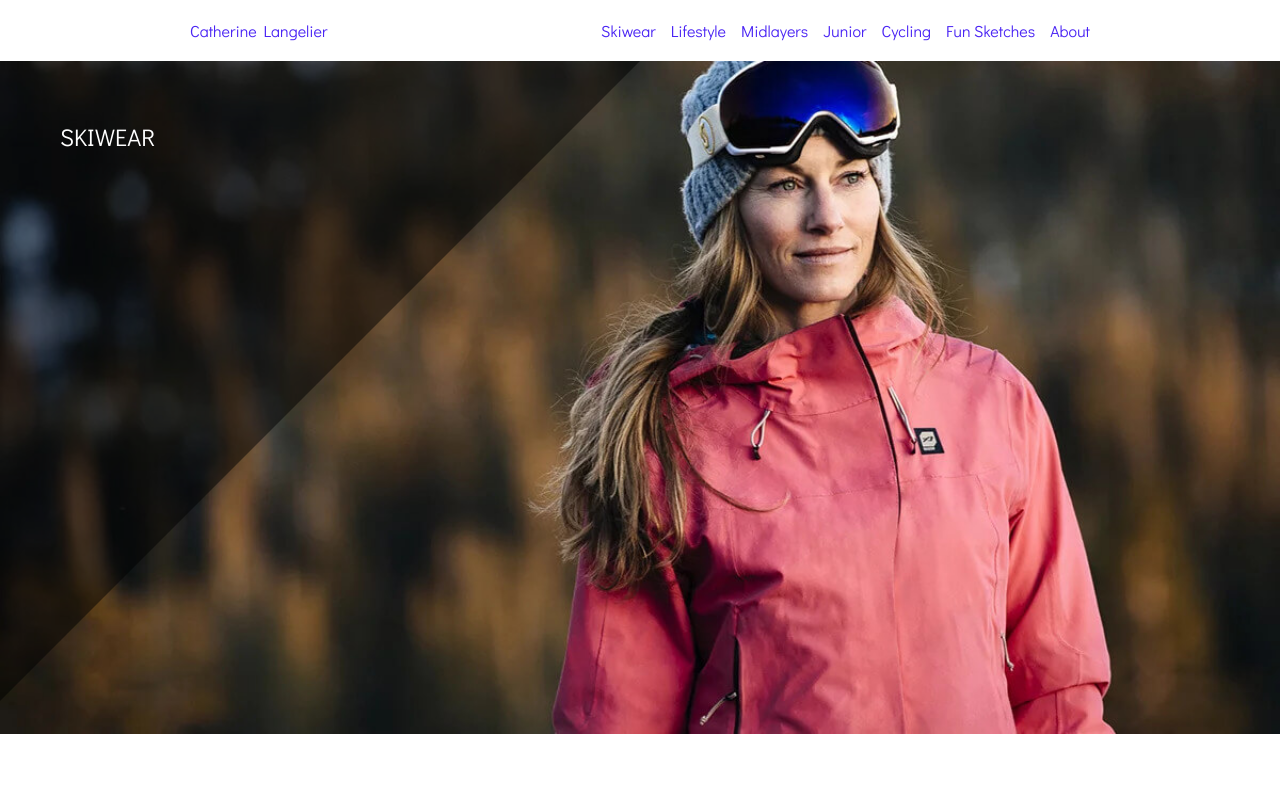
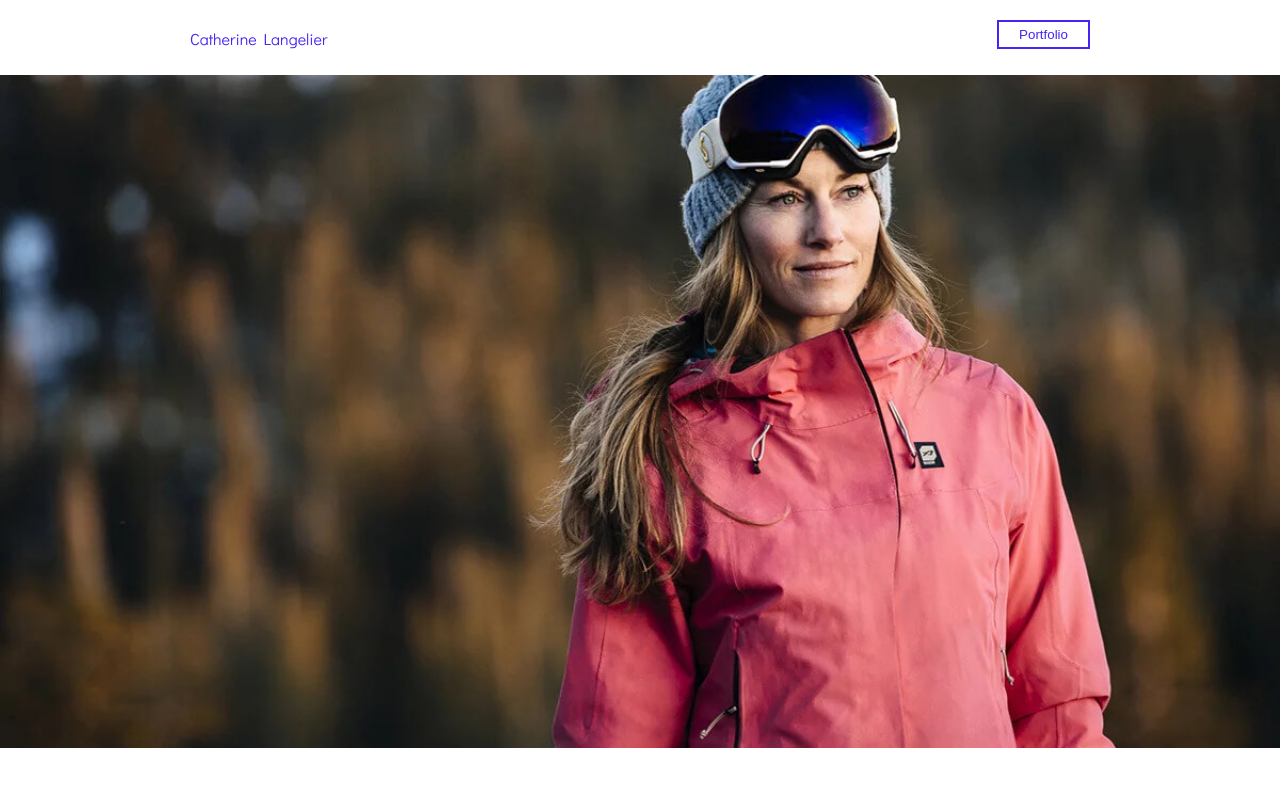
Before and after one commit to PaulAntoineGauvreau/cath-test-web, a Vue app: page /project/1/skiwear in a window 1280 px wide. Shown: the top 786 px of the page. Built offline with nearby package versions, Linux system fonts and the light colour scheme.

Commit message:
ajustement menu

```diff
--- a/src/App.vue
+++ b/src/App.vue
@@ -1,6 +1,6 @@
 <template>
   <TheNavigationVue/>
-  <router-view></router-view>
+  <router-view class="contenue"></router-view>
 </template>
 
 
@@ -16,5 +16,8 @@
 
 
 <style>
+.contenue{
+  margin-top:75px
+}
 
 </style>
--- a/src/components/TheNavigation.vue
+++ b/src/components/TheNavigation.vue
@@ -1,8 +1,14 @@
 <template>
+    <div>
         <header>
             <nav>
-        <router-link  to="/" >Catherine Langelier</router-link>
-        <div>
+                <router-link class="cath" to="/" >Catherine Langelier</router-link>
+                <button class="allWork" @click="showMenu = !showMenu">Portfolio</button>
+            </nav>
+        </header>
+        <transition name="menu">
+                <div class="menuSide" v-if="showMenu">
+
                     <router-link
                         v-for="project in projects"
                         :key="project.id"
@@ -11,31 +17,35 @@
                     {{project.name}}</router-link>
                     <router-link i to="/about" >About</router-link>
                 </div>
-    </nav>
-</header>
-
+        </transition>
+    </div>
 </template>
 
 <script>
+    import {ref} from 'vue'
     import sourceData from '@/data.json'
     export default {
         data(){
             return {
                 projects: sourceData.projects
             }
+        },
+        setup(){
+            const showMenu = ref(false)
+            return {showMenu}
         }
-
     }
 </script>
 
 <style scoped>
     header {
         width: 100%;
-        position: sticky;
+        position: fixed;
         top: 0;
         z-index: 2;
         background: var(--white);
         padding: 20px;
+        /* border: solid var(--text-blue) 3px; */
     }
     nav {
         width: 100%;
@@ -45,12 +55,71 @@
         justify-content: space-between;
     }
 
-    nav div>a {
-        margin-left: 15px;
+    div>a {
+        /* margin-left: 15px; */
+        margin-bottom: 10px;
+        padding: 20px;
+        width: 100%;
+        border: 2px solid var(--text-blue);
+        /* background: rgba(255,255,255,0.8); */
     }
 
      div>a:hover {
-        border-bottom: 1px var(--text-blue) solid;
+        background: var(--text-blue);
+        color: var(--white);
+        width: 100%;
+        padding: 20px;
+        border: 2px solid var(--text-blue);
+    }
+
+    .allWork {
+        background: var(--white);
+        border: 2px var(--text-blue) solid;
+        padding: 5px 20px;
+        color: var(--text-blue);
+    }
+
+    .allWork:hover{
+        background: var(--text-blue);
+        color: var(--white);
+        cursor: pointer;
+    }
+    .allWork:active{
+        background: var(--white);
+        color: var(--text-blue);
+    }
+
+.menu-enter-from{
+    transform: translate(390px);
+    opacity: 0;
+}
+.menu-enter-active {
+    transition: all .5s ease-in;
+}
+
+.menu-leave-active{
+    transition: all .5s ease-out;
+    transform: translate(390px);
+    opacity: 0;
+}
+
+.menuSide {
+    display: flex;
+    flex-direction: column;
+    justify-content: space-between;
+    height: 90vh;
+    position: fixed;
+    z-index: 2;
+    background: rgba(255,255,255,0.8);
+    max-width: 500px;
+    width: 100%;
+    padding: 40px;
+    left:0;
+    top: 75px;
+}
+
+.cath {
+    align-self: flex-end;
 }
 
 </style>
--- a/src/views/About.vue
+++ b/src/views/About.vue
@@ -29,6 +29,7 @@ export default {
 section {
     max-width: 600px;
     margin: auto;
+    margin-top: 80px;
 }
 
 
--- a/src/views/ProjectsShow.vue
+++ b/src/views/ProjectsShow.vue
@@ -3,8 +3,7 @@
 
         <div class="banner-project">
              <img :src="`/images/${project.image}`" :alt="project.name">
-             <div class="triangle"></div>
-             <h1>{{project.name}}</h1>
+             <!-- <h1>{{project.name}}</h1> -->
         </div>
 
     </section>
@@ -50,13 +49,5 @@ h1{
     border-radius: 4px;
 }
 
-.triangle {
-    position: absolute;
-    top: 0;
-    left: 0;
-    width: 0;
-    height: 0;
-    border-top: 50vw solid rgba(0, 0, 0, 0.5);;
-    border-right: 50vw solid transparent;
-}
+
 </style>
```
Lines whose indentation alone changed are shown as unchanged.
